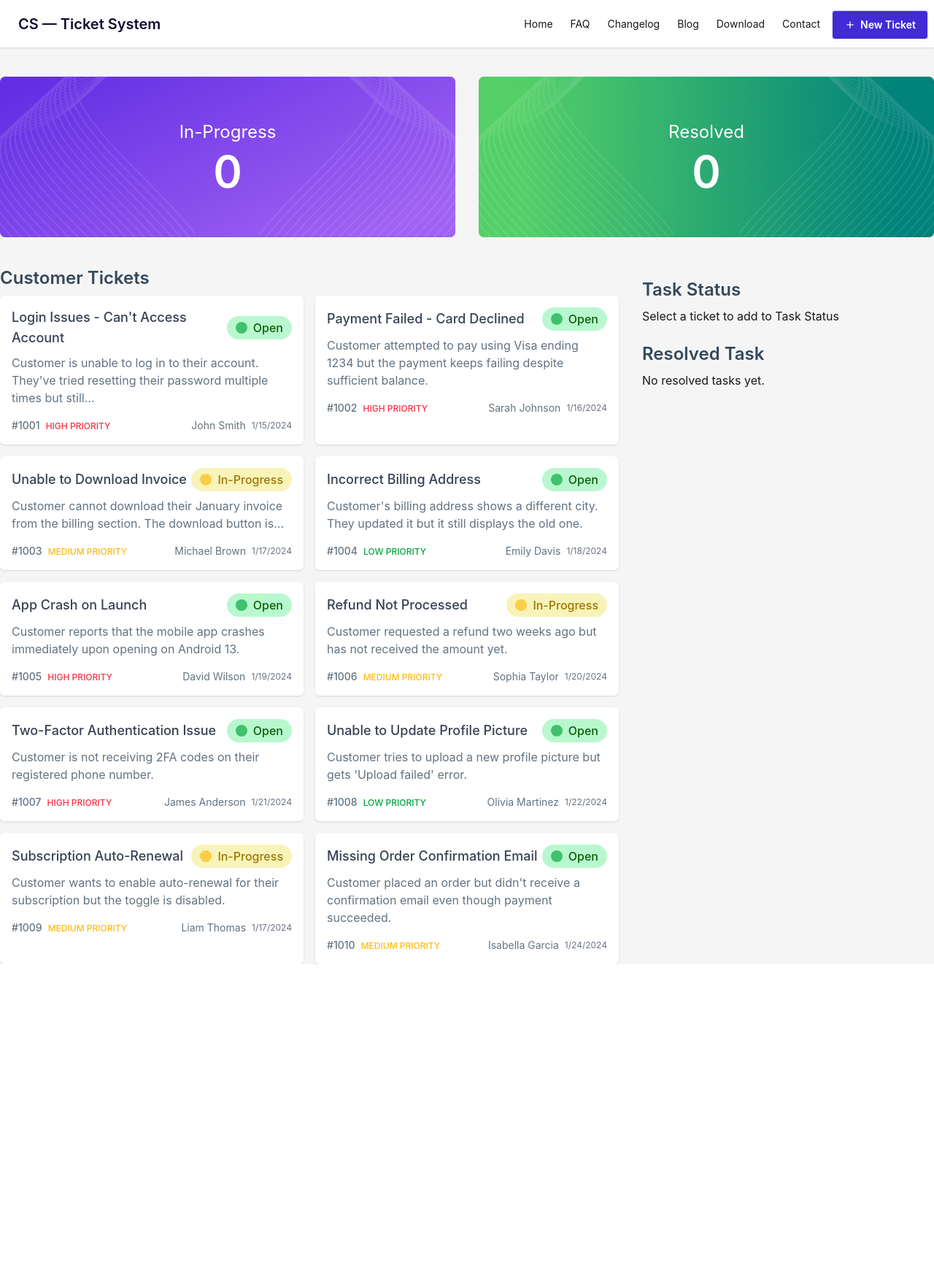
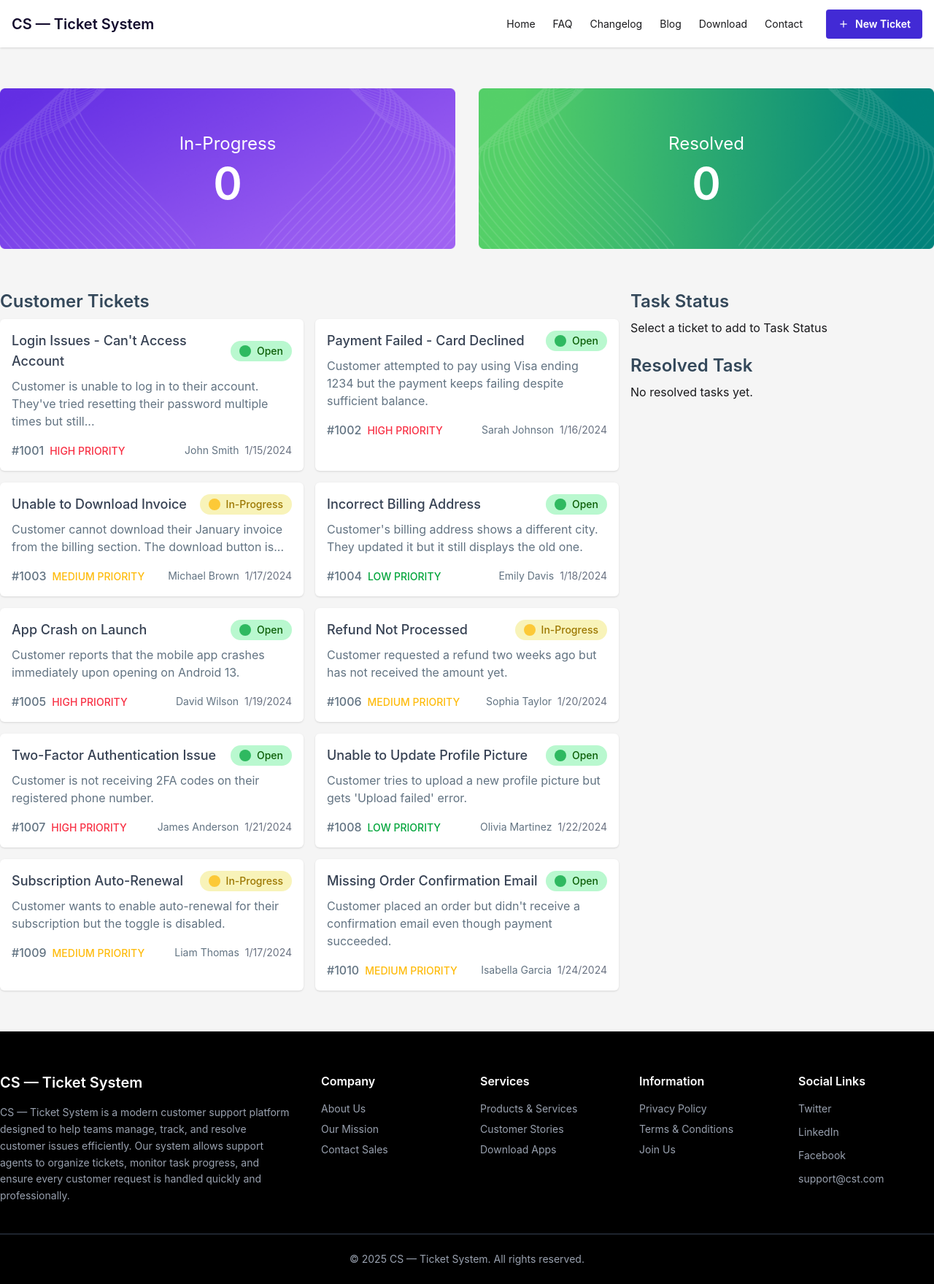
Before and after one commit to bspirahim/cs-ticket-system, a React (Vite) app: page / in a window 1280 px wide. Shown: the whole page at 73% size. Before the commit the page ends 1321 px from the top, so only its background shows below. Built offline with nearby package versions, Linux system fonts and the light colour scheme.

Commit message:
added responsiveness for the mobile device

```diff
--- a/package.json
+++ b/package.json
@@ -13,6 +13,7 @@
     "@tailwindcss/vite": "^4.2.1",
     "react": "^19.2.0",
     "react-dom": "^19.2.0",
+    "react-icons": "^5.6.0",
     "react-toastify": "^11.0.5",
     "tailwindcss": "^4.2.1"
   },
--- a/src/App.jsx
+++ b/src/App.jsx
@@ -5,6 +5,7 @@ import Navbar from "./component/Navbar";
 import TicketsDashboard from "./component/TicketsDashboard";
 import { toast, ToastContainer } from "react-toastify";
 import "react-toastify/dist/ReactToastify.css";
+import Footer from "./component/Footer";
 
 const fetchTickets = async () => {
   const res = await fetch("/tickets.json");
@@ -30,6 +31,7 @@ function App() {
     }
   };
 
+  // for completed task
   const handleCompletedTask = (taskId) => {
     const completedTask = selectedTasks.find((task) => task.id === taskId);
     setSelectedTasks((prev) => prev.filter((task) => task.id !== taskId));
@@ -43,7 +45,7 @@ function App() {
   return (
     <div className="">
       <Navbar></Navbar>
-      <main className="max-w-[1440px] mx-auto">
+      <main className="max-w-[1440px] mx-auto my-14 px-6 md:px-0">
         <Banner
           selectedTasks={selectedTasks}
           resolvedTasks={resolvedTasks}
@@ -58,6 +60,7 @@ function App() {
           ></TicketsDashboard>
         </Suspense>
       </main>
+      <Footer></Footer>
       <ToastContainer
         position="top-right"
         autoClose={2000}
--- a/src/component/Banner.jsx
+++ b/src/component/Banner.jsx
@@ -5,7 +5,7 @@ const Banner = ({ selectedTasks, resolvedTasks }) => {
   console.log(selectedTasks);
 
   return (
-    <div className="my-10">
+    <div className="mb-10 md:mb-14">
       <div className="grid grid-cols-1 md:grid-cols-2 gap-6 md:gap-8">
         <div className="relative">
           <img src={pendingBg} alt="" className="w-full h-full object-cover" />
--- /dev/null
+++ b/src/component/Footer.jsx
@@ -0,0 +1,101 @@
+import React from "react";
+import {
+  FaXTwitter,
+  FaLinkedinIn,
+  FaFacebookF,
+  FaEnvelope,
+} from "react-icons/fa6";
+
+const Footer = () => {
+  return (
+    <footer className="bg-black text-gray-400 pt-14 pb-6 px-6 md:px-0">
+      <div className="max-w-[1440px] mx-auto">
+        {/* Top Section */}
+        <div className="">
+          {/* Top Section */}
+          <div className="grid grid-cols-1 lg:grid-cols-6 gap-10">
+            {/* Left Info (2 columns) */}
+            <div className="lg:col-span-2">
+              <h2 className="text-white text-xl font-semibold mb-4">
+                CS — Ticket System
+              </h2>
+
+              <p className="text-sm leading-relaxed">
+                CS — Ticket System is a modern customer support platform
+                designed to help teams manage, track, and resolve customer
+                issues efficiently. Our system allows support agents to organize
+                tickets, monitor task progress, and ensure every customer
+                request is handled quickly and professionally.
+              </p>
+            </div>
+
+            {/* Right Section (4 columns) */}
+            <div className="lg:col-span-4 grid grid-cols-2 md:grid-cols-4 gap-8">
+              {/* Company */}
+              <div>
+                <h3 className="text-white font-semibold mb-4">Company</h3>
+                <ul className="space-y-2 text-sm">
+                  <li className="hover:text-white cursor-pointer">About Us</li>
+                  <li className="hover:text-white cursor-pointer">
+                    Our Mission
+                  </li>
+                  <li className="hover:text-white cursor-pointer">
+                    Contact Sales
+                  </li>
+                </ul>
+              </div>
+
+              {/* Services */}
+              <div>
+                <h3 className="text-white font-semibold mb-4">Services</h3>
+                <ul className="space-y-2 text-sm">
+                  <li className="hover:text-white cursor-pointer">
+                    Products & Services
+                  </li>
+                  <li className="hover:text-white cursor-pointer">
+                    Customer Stories
+                  </li>
+                  <li className="hover:text-white cursor-pointer">
+                    Download Apps
+                  </li>
+                </ul>
+              </div>
+
+              {/* Information */}
+              <div>
+                <h3 className="text-white font-semibold mb-4">Information</h3>
+                <ul className="space-y-2 text-sm">
+                  <li className="hover:text-white cursor-pointer">
+                    Privacy Policy
+                  </li>
+                  <li className="hover:text-white cursor-pointer">
+                    Terms & Conditions
+                  </li>
+                  <li className="hover:text-white cursor-pointer">Join Us</li>
+                </ul>
+              </div>
+
+              {/* Social */}
+              <div>
+                <h3 className="text-white font-semibold mb-4">Social Links</h3>
+                <ul className="space-y-3 text-sm">
+                  <li className="flex items-center gap-3">Twitter</li>
+                  <li className="flex items-center gap-3">LinkedIn</li>
+                  <li className="flex items-center gap-3">Facebook</li>
+                  <li className="flex items-center gap-3">support@cst.com</li>
+                </ul>
+              </div>
+            </div>
+          </div>
+
+          {/* Divider */}
+          <div className="border-t border-gray-700 mt-10 pt-6 text-center text-sm">
+            © 2025 CS — Ticket System. All rights reserved.
+          </div>
+        </div>
+      </div>
+    </footer>
+  );
+};
+
+export default Footer;
--- a/src/component/Navbar.jsx
+++ b/src/component/Navbar.jsx
@@ -1,38 +1,65 @@
 import React from "react";
-import plusIcon from '../assets/ic_outline-plus.png'
+import plusIcon from "../assets/ic_outline-plus.png";
 
 const Navbar = () => {
   return (
     <div className="bg-base-100 shadow-sm">
-      <div className="navbar max-w-[1440px] mx-auto">
+      <div className="navbar max-w-[1440px] mx-auto px-4">
+
+        {/* Left Section */}
         <div className="flex-1">
-          <a className="btn btn-ghost text-xl text-[#130B2D]">
+
+          {/* Mobile Menu */}
+          <div className="dropdown lg:hidden mr-2">
+            <div tabIndex={0} role="button" className="btn btn-ghost btn-circle">
+              <svg
+                xmlns="http://www.w3.org/2000/svg"
+                className="h-5 w-5"
+                fill="none"
+                viewBox="0 0 24 24"
+                stroke="currentColor"
+              >
+                <path
+                  strokeLinecap="round"
+                  strokeLinejoin="round"
+                  strokeWidth="2"
+                  d="M4 6h16M4 12h16M4 18h16"
+                />
+              </svg>
+            </div>
+
+            <ul
+              tabIndex={0}
+              className="menu menu-sm dropdown-content mt-3 z-[1] p-2 shadow bg-base-100 rounded-box w-52"
+            >
+              <li><a>Home</a></li>
+              <li><a>FAQ</a></li>
+              <li><a>Changelog</a></li>
+              <li><a>Blog</a></li>
+              <li><a>Download</a></li>
+              <li><a>Contact</a></li>
+            </ul>
+          </div>
+
+          {/* Logo */}
+          <a className="text-xl font-semibold text-[#130B2D]">
             CS — Ticket System
           </a>
         </div>
-        <div className="flex-none">
+
+        {/* Desktop Menu */}
+        <div className="hidden lg:flex items-center gap-4">
           <ul className="menu menu-horizontal px-1">
-            <li>
-              <a>Home</a>
-            </li>
-            <li>
-              <a>FAQ</a>
-            </li>
-            <li>
-              <a>Changelog</a>
-            </li>
-            <li>
-              <a>Blog</a>
-            </li>
-            <li>
-              <a>Download</a>
-            </li>
-            <li>
-              <a>Contact</a>
-            </li>
+            <li><a>Home</a></li>
+            <li><a>FAQ</a></li>
+            <li><a>Changelog</a></li>
+            <li><a>Blog</a></li>
+            <li><a>Download</a></li>
+            <li><a>Contact</a></li>
           </ul>
-          <button className="btn bg-[#422AD5] text-white">
-            <img src={plusIcon} alt="" />
+
+          <button className="btn bg-[#422AD5] text-white border-none flex items-center gap-2">
+            <img src={plusIcon} alt="plus" className="w-4 h-4" />
             New Ticket
           </button>
         </div>
--- a/src/component/ResolvedTask.jsx
+++ b/src/component/ResolvedTask.jsx
@@ -6,7 +6,7 @@ const ResolvedTask = ({task}) => {
     <div>
       <div className="flex flex-col gap-6">
         <div className="rounded-md shadow-sm p-4 bg-[#E0E7FF] mb-4">
-          <p className="text-lg font-medium text-[#001931]">
+          <p className="text-md md:text-lg font-medium text-[#001931]">
            {task.title}
           </p>
         </div>
--- a/src/component/SelectedTask.jsx
+++ b/src/component/SelectedTask.jsx
@@ -9,7 +9,7 @@ const SelectedTask = ({ task, handleCompletedTask }) => {
     <div>
       <div className="flex flex-col mb-4">
         <div className="bg-white rounded-md shadow-sm p-4">
-          <p className="text-lg font-medium text-[#001931] mb-2">
+          <p className="text-md md:text-lg font-medium text-[#001931] mb-2">
             {task.title}
           </p>
           <button
--- a/src/component/TicketCard.jsx
+++ b/src/component/TicketCard.jsx
@@ -12,9 +12,9 @@ const TicketCard = ({ ticket, handleAddedTask }) => {
         className="bg-white rounded-md shadow-sm p-4 cursor-pointer"
       >
         <div className="flex justify-between items-center">
-          <h3 className="font-medium text-gray-700 text-lg">{title}</h3>
+          <h3 className="font-medium text-gray-700 text-md md:text-lg">{title}</h3>
           <span
-            className={`flex items-center gap-2 px-3 py-1 rounded-full text-base font-medium border-green-100 ${
+            className={`flex items-center gap-2 px-3 py-1 rounded-full text-sm font-medium border-green-100 ${
               status === "Open"
                 ? "bg-[#B9F8CF] text-[#0B5E06]"
                 : "bg-[#F8F3B9] text-[#9C7700]"
@@ -26,10 +26,10 @@ const TicketCard = ({ ticket, handleAddedTask }) => {
             {status}
           </span>
         </div>
-        <p className="text-[#627382] text-base mt-2">{description}</p>
-        <div className="flex justify-between items-center mt-4 text-xs text-gray-500">
+        <p className="text-[#627382] text-sm md:text-base mt-2">{description}</p>
+        <div className="flex justify-between items-center mt-4 text-xs md:text-sm text-gray-500">
           <div>
-            <span className="text-[#627382] text-sm font-medium">#{id}</span>
+            <span className="text-[#627382] text-xs md:text-base  font-medium">#{id}</span>
             <span
               className={`ml-2 font-medium ${priority === "HIGH PRIORITY" ? "text-[#F83044]" : priority === "MEDIUM PRIORITY" ? "text-[#FEBB0C]" : "text-[#02A53B]"}`}
             >
--- a/src/component/TicketsDashboard.jsx
+++ b/src/component/TicketsDashboard.jsx
@@ -37,9 +37,9 @@ const TicketsDashboard = ({
           {/* Right Sidebar: Status/Filter */}
           {/* Right Sidebar */}
 
-          <div className=" p-4 rounded-lg h-fit flex flex-col gap-6">
+          <div className="rounded-lg h-fit flex flex-col gap-6">
             <div>
-              <h2 className="text-2xl text-[#34485A] font-semibold mb-2">
+              <h2 className="text-lg md:text-2xl text-[#34485A] font-semibold mb-2">
                 Task Status
               </h2>
 
@@ -57,7 +57,7 @@ const TicketsDashboard = ({
 
             {/* Resolved Task */}
             <div>
-              <h2 className="text-2xl text-[#34485A] font-semibold mb-2">
+              <h2 className="text-lg md:text-2xl  text-[#34485A] font-semibold mb-2">
                 Resolved Task
               </h2>
               {resolvedTasks.length === 0 ? (
```
Also changed, not shown: 1 other file (tests, documents, lock files or other folders).
